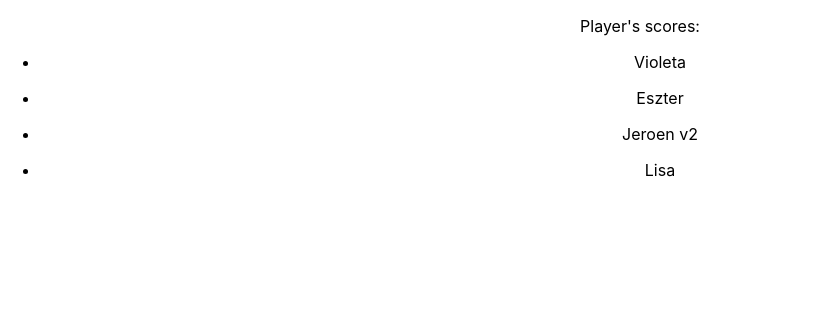
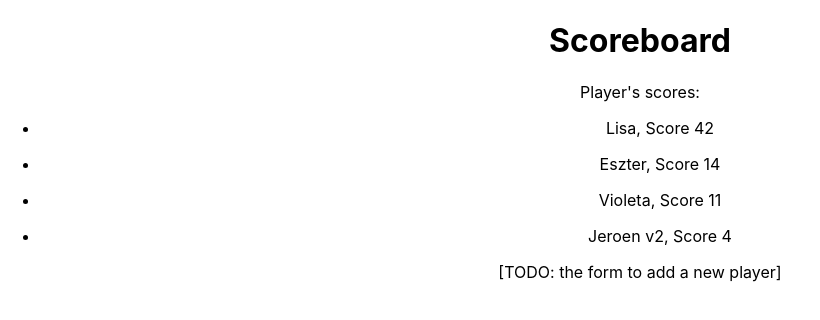
Before and after one commit to Reinoptland/scoreboard-conclusion, a React (Create React App) app: page / in a window 1280 px wide. Shown: the top 320 px of the page, without its empty margins (0-820 px from the left). Built offline with nearby package versions, Linux system fonts and the light colour scheme.

Commit message:
Display score in Player, sort by scores

```diff
--- a/src/components/Player.tsx
+++ b/src/components/Player.tsx
@@ -1,13 +1,17 @@
 import React from "react";
 
 type Props = {
+  id: number;
   name: string;
+  score: number;
 };
 
 export default function Player(props: Props) {
   return (
     <li className="Player">
-      <p>{props.name}</p>
+      <p>
+        {props.name}, Score {props.score}
+      </p>
     </li>
   );
 }
--- /dev/null
+++ b/src/components/PlayerForm.tsx
@@ -0,0 +1,7 @@
+import React from "react";
+
+export default function AddPlayerForm() {
+  return (
+    <div className="AddPlayerForm">[TODO: the form to add a new player]</div>
+  );
+}
--- a/src/components/ScoreBoard.tsx
+++ b/src/components/ScoreBoard.tsx
@@ -1,16 +1,49 @@
-import React from "react";
+import React, { useState } from "react";
+
 import Player from "./Player";
+import AddPlayerForm from "./PlayerForm";
+
+type TPlayer = {
+  id: number;
+  name: string;
+  score: number;
+};
+
+const compareByScore = (playerA: TPlayer, playerB: TPlayer) => {
+  return playerB.score - playerA.score;
+};
 
 export default function Scoreboard() {
+  const [players, setPlayers] = useState<TPlayer[]>([
+    { id: 1, name: "Violeta", score: 11 },
+    { id: 2, name: "Eszter", score: 14 },
+    { id: 3, name: "Jeroen v2", score: 4 },
+    { id: 4, name: "Lisa", score: 42 },
+  ]);
+
+  const playersSorted =
+    // first "copy" the array
+    [...players]
+      // then sort it with the `compareByScore` callback function
+      .sort(compareByScore);
+
   return (
     <div className="Scoreboard">
+      <h1>Scoreboard</h1>
       <p>Player's scores:</p>
       <ul>
-        <Player name="Violeta" />
-        <Player name="Eszter" />
-        <Player name="Jeroen v2" />
-        <Player name="Lisa" />
+        {playersSorted.map((player) => {
+          return (
+            <Player
+              key={player.id}
+              id={player.id}
+              name={player.name}
+              score={player.score}
+            />
+          );
+        })}
       </ul>
+      <AddPlayerForm />
     </div>
   );
 }
```
